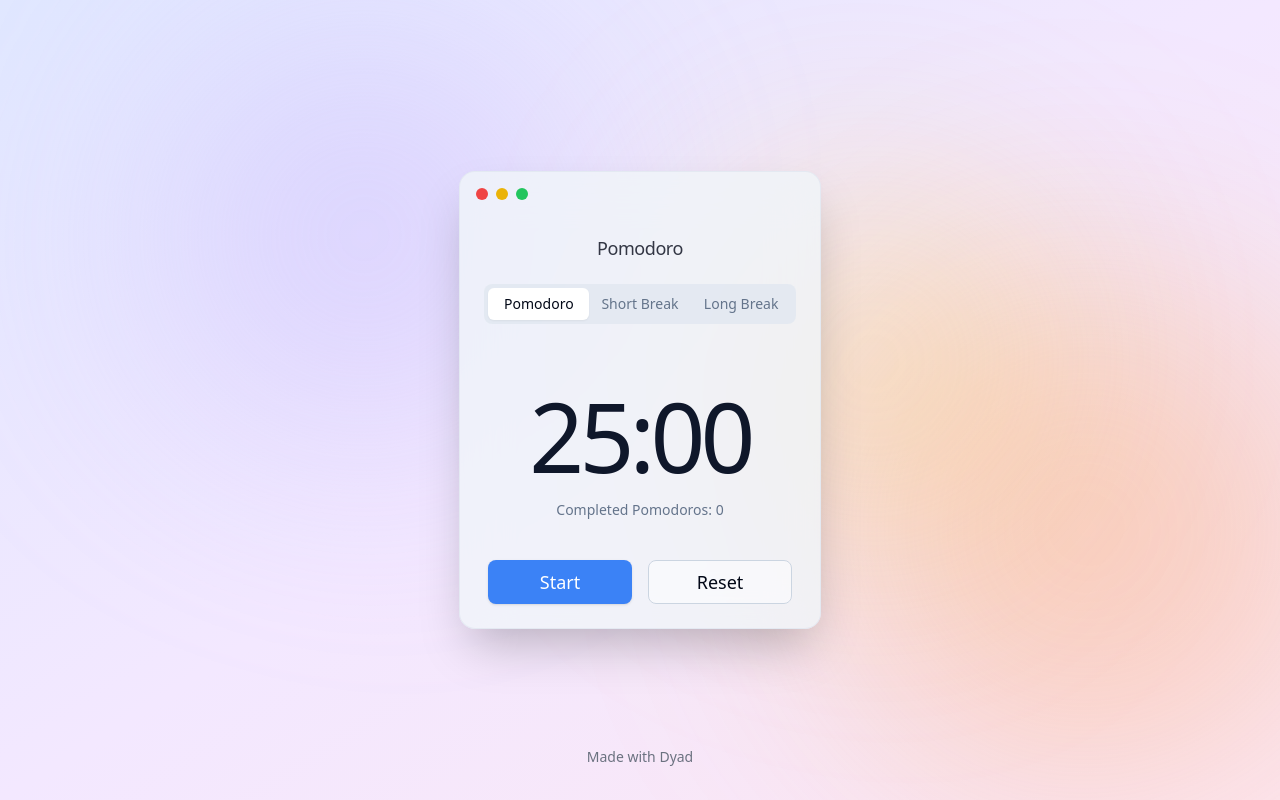
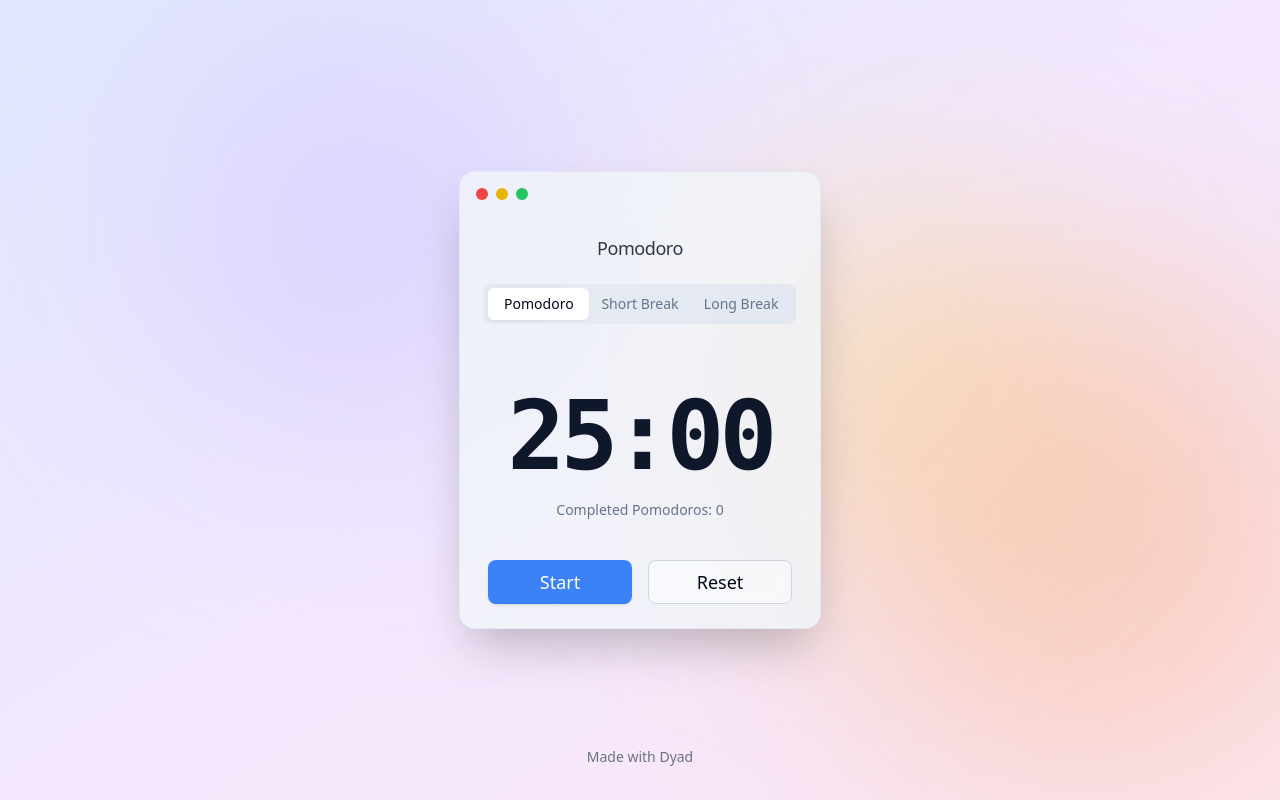
Before and after one commit to mnk49/pomii, a React (Vite) app: page / in a window 1280 px wide. Built offline with nearby package versions, Linux system fonts and the light colour scheme.

Commit message:
[dyad] Update timer font style - wrote 1 file(s)

```diff
--- a/src/components/pomodoro/PomodoroTimer.tsx
+++ b/src/components/pomodoro/PomodoroTimer.tsx
@@ -101,7 +101,7 @@ const PomodoroTimer = () => {
         </Tabs>
       </CardHeader>
       <CardContent className="flex flex-col justify-center items-center py-10">
-        <div className="text-8xl font-light tracking-tighter text-primary">
+        <div className="text-8xl font-semibold font-mono tracking-tighter text-primary">
           {formatTime(timeLeft)}
         </div>
         <p className="text-muted-foreground mt-4 text-sm">
```
